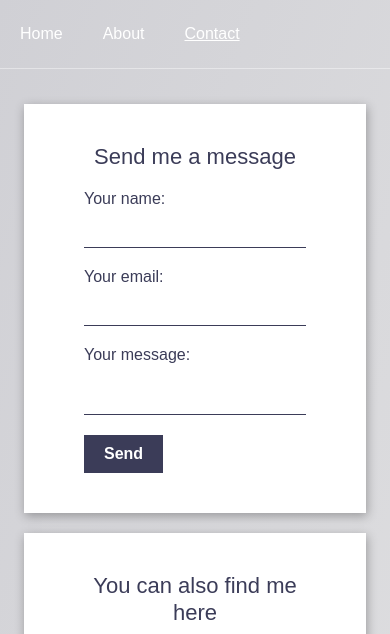
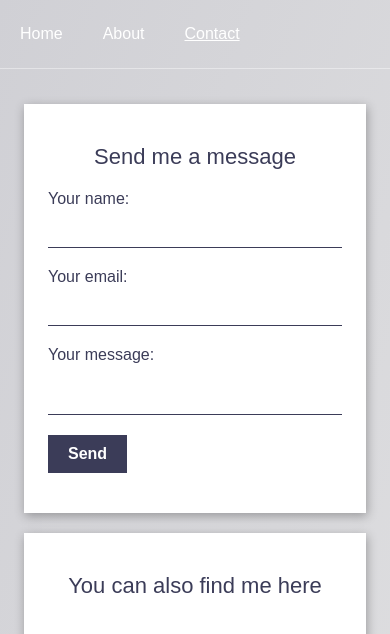
Before and after one commit to javierm83/javierm.com, a Gatsby site: page /contact-me in a window 390 px wide. Shown: the top 634 px of the page. Built offline with nearby package versions, Linux system fonts and the light colour scheme; Gatsby itself is replaced by a stand-in of ours; a web font is replaced by a local one.

Commit message:
Improve responsive form

```diff
--- a/src/styles/components/_box.scss
+++ b/src/styles/components/_box.scss
@@ -1,5 +1,8 @@
 .box {
-    padding: 20px 60px;
+    padding: 20px 24px;
+    @media (min-width: 1024px){
+        padding: 20px 60px;
+    }
     box-shadow: 1px 3px 10px 0px rgba(0, 0, 0, 0.3);
     &--white {
         background: $color-white;
```
